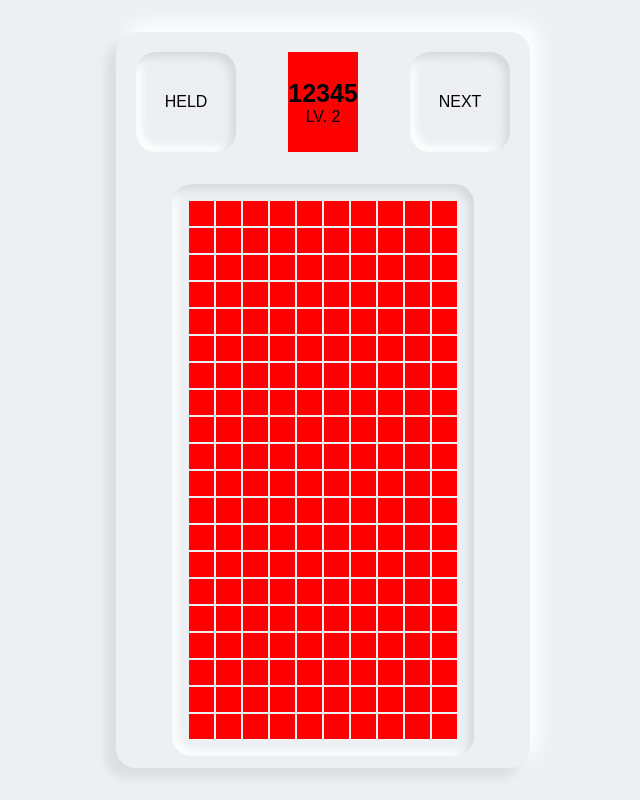
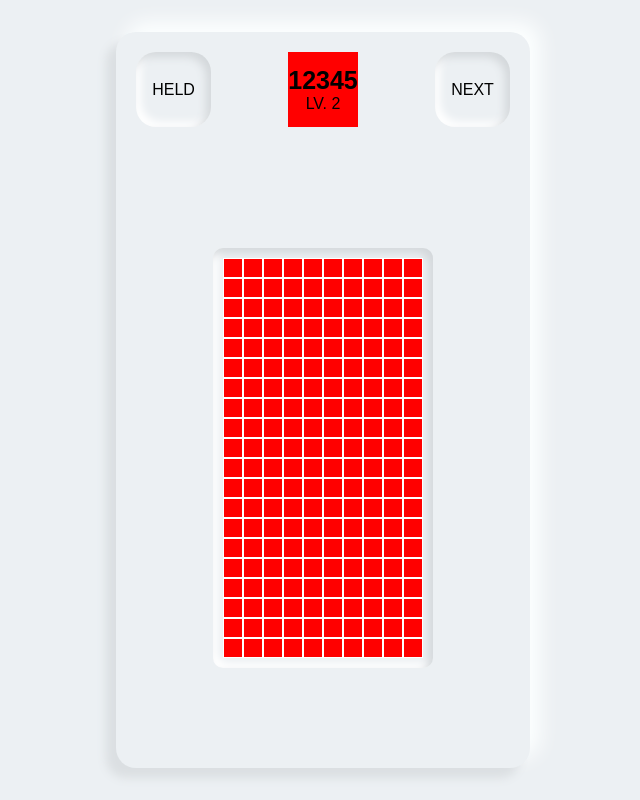
Before and after one commit to LiamLe3/Tetris, a website built with webpack: page src/template.html in a window 1280 px wide. Shown: the whole page, without its empty margins (317-957 px from the left). Built offline with nearby package versions, Linux system fonts and the light colour scheme.

Commit message:
Changed from tables to grid

```diff
--- a/src/index.js
+++ b/src/index.js
@@ -1,5 +1,8 @@
 import "./styles.css";
 
-import { populateTable } from "./setup.js"
+import { createBoard } from "./setup.js"
 
-populateTable(20, 10, ".grid");
+createBoard(20, 10, ".board-section");
+
+let field = document.getElementsByClassName('block');
+console.log(field);
--- a/src/setup.js
+++ b/src/setup.js
@@ -1,19 +1,10 @@
-export function populateTable(rows, cols, selector){
-    const table = document.querySelector(selector);
-    table.innerHTML = "";
-
-    const body = document.createElement("tbody");
+export function createBoard(rows, cols, selector){
+    let board = document.querySelector(selector);
 
     for (let i = 0; i < rows; i++) {
-        const row = document.createElement("tr");
-
-        for (let j = 0; j < cols; j++) {
-            const cell = document.createElement("td");
-            row.append(cell);
+        for(let j = 0; j < cols; j++) {
+            let block = `<div class="block ${i} ${j}"></div>`
+            board.innerHTML += block;
         }
-
-        body.appendChild(row);
     }
-
-    table.appendChild(body);
 }
--- a/src/styles.css
+++ b/src/styles.css
@@ -2,7 +2,7 @@
     --bg-color: #ecf0f3;
     --game-shadow: -10px 10px 10px #dbdfe2, 10px -10px 20px #fdffff;
     --board-shadow-inset: inset -5px 5px 8px #d4d8db, inset 5px -5px 8px #ffffff;
-    --block-size: 25px;
+    --block-size: 20px;
     --game-width: 414px;
     --game-height: 736px;
 
@@ -21,16 +21,6 @@ html {
     height: 100vh;
     background-color: white;
     overflow:hidden;
-}
-
-table {
-
-}
-
-td {
-    background: red;
-    width: var(--block-size);
-    height: var(--block-size);
 }
 
 .container {
@@ -67,8 +57,8 @@ td {
 .next-item {
     box-shadow: var(--board-shadow-inset);
     border-radius: var(--border-radius);
-    width: 100px;
-    height: 100px;
+    width: 75px;
+    height: 75px;
     display:flex;
     align-items: center;
     justify-content: center;
@@ -88,8 +78,17 @@ td {
 }
 
 .board-section {
+    display: grid;
+    grid-template-columns: repeat(10, 1fr);
     margin: auto;
     box-shadow: var(--board-shadow-inset);
-    border-radius: var(--border-radius);
-    padding: 15px;
+    border-radius: 10px;
+    padding: 10px;
 }
+
+.block {
+    width: var(--block-size);
+    height: var(--block-size);
+    background: red;
+    border: 0.1px solid white;
+}
--- a/src/template.html
+++ b/src/template.html
@@ -20,9 +20,8 @@
                     <span>NEXT</span>
                 </div>
             </div>
-            <div class="board-section">
-                <table class="grid"></table>
-            </div>
+            <div class="board-section"></div>
+            <div class="setting-section"></div>
         </div>
     </div>
 
```
